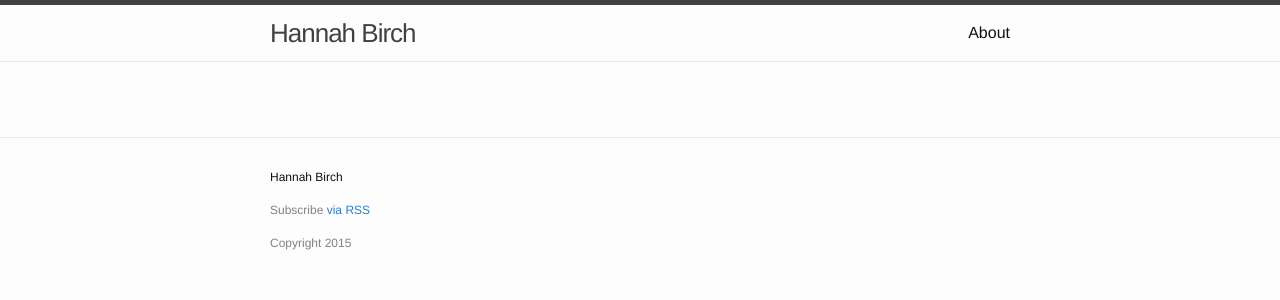
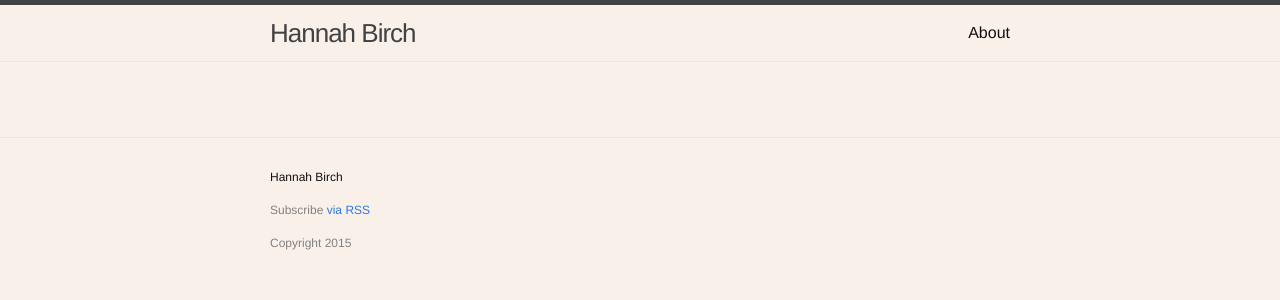
Before and after one commit to hannah-birch/hannah-birch.github.io, a Jekyll site: the page built from index.html, in a window 1280 px wide. Shown: the top 300 px of the page. Built offline with Jekyll 4.4.1, drawn with Linux system fonts in a browser that asks for light colours.

Commit message:
Futzes with background color

```diff
--- a/css/main.scss
+++ b/css/main.scss
@@ -14,7 +14,7 @@ $base-line-height: 1.5;
 $spacing-unit:     30px;
 
 $text-color:       #111;
-$background-color: #fdfdfd;
+$background-color: #f9f0ea;
 $brand-color:      #2a7ae2;
 
 $grey-color:       #828282;
```
Also changed, not shown: 2 other files.
